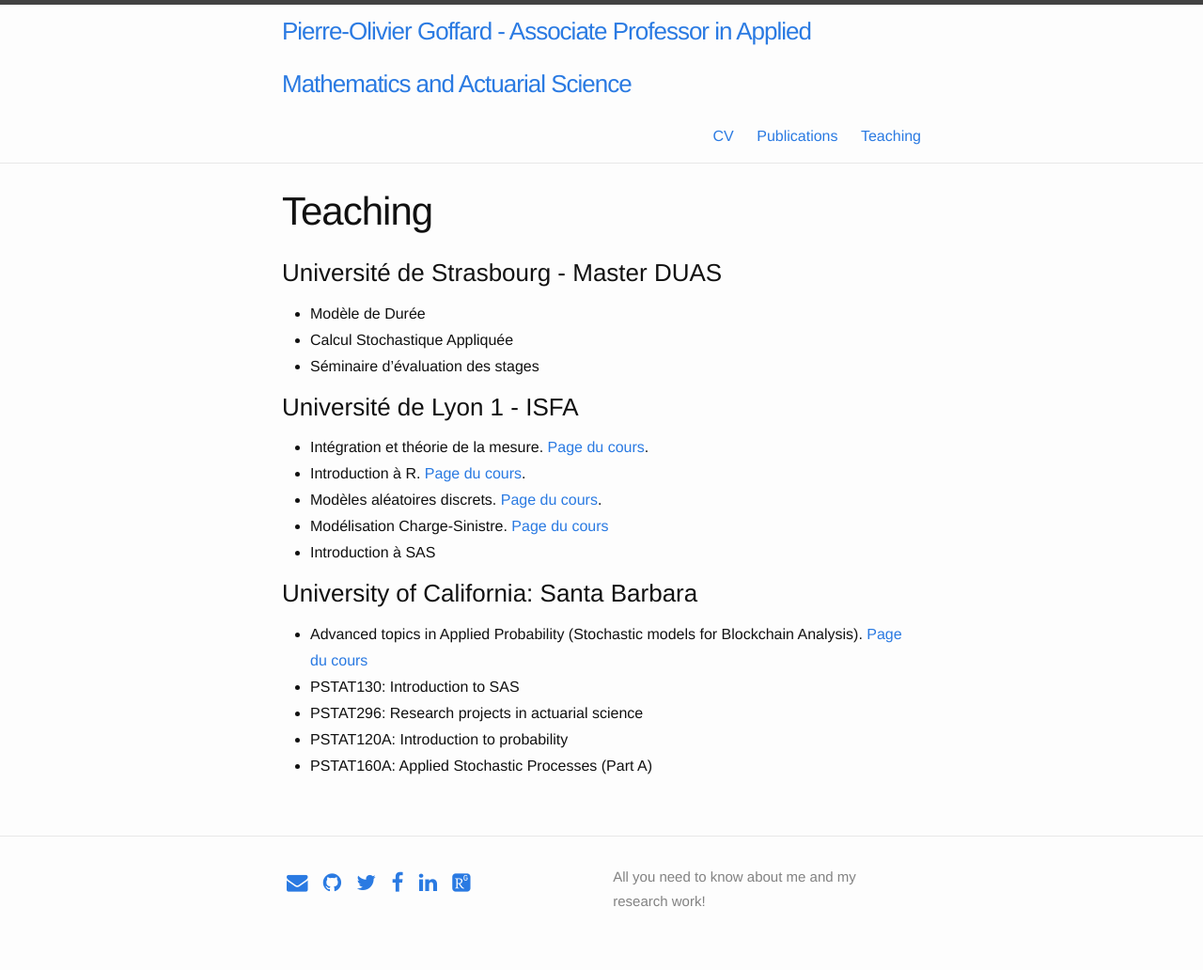
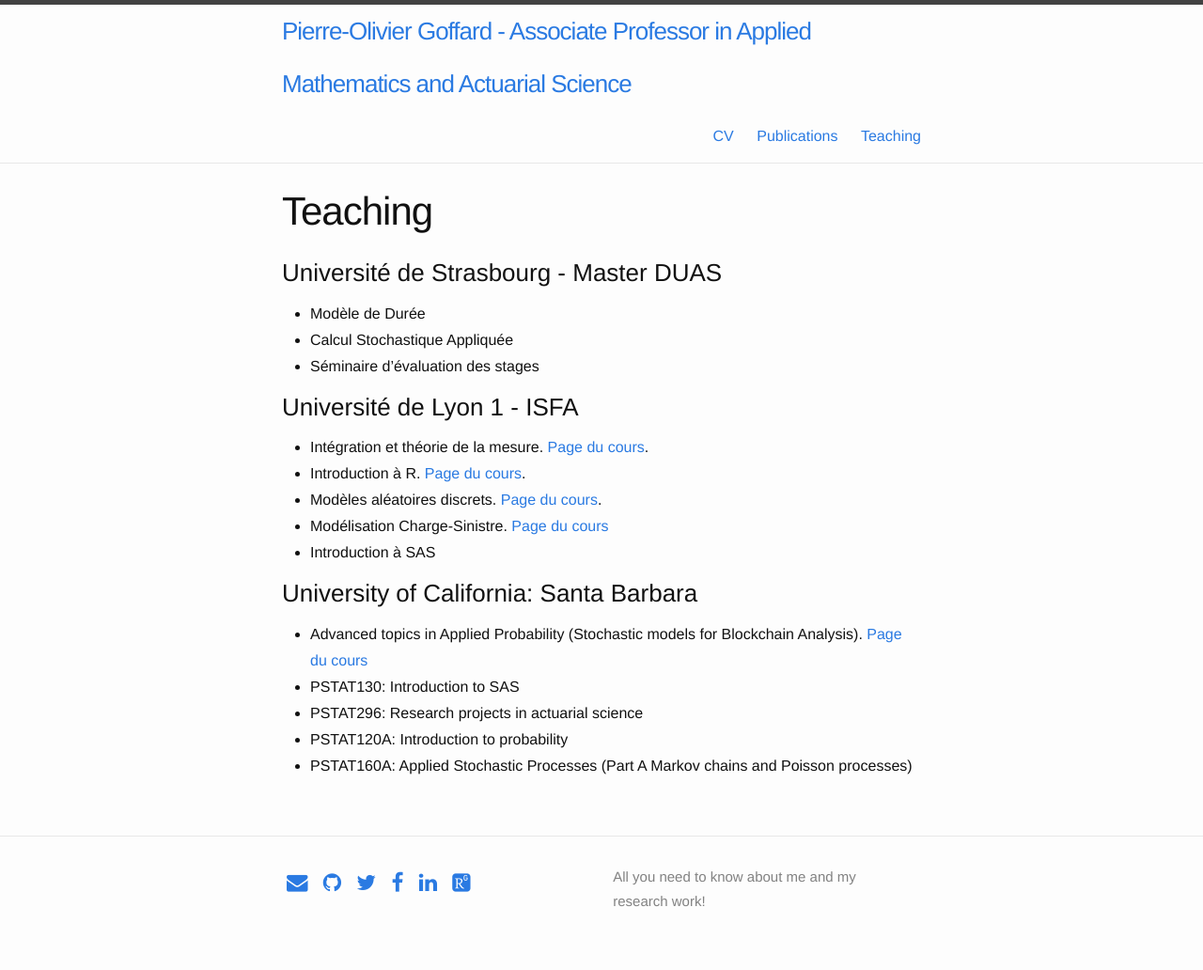
Before and after one commit to LaGauffre/LaGauffre.github.io, a Jekyll site: the page built from Teaching.md, in a window 1280 px wide. Shown: the whole page at 94% size. Built offline with Jekyll 4.4.1, drawn with Linux system fonts in a browser that asks for light colours; nearby versions of some CDN libraries; some web fonts are replaced.

Commit message:
Edit teaching.md

```diff
--- a/Teaching.md
+++ b/Teaching.md
@@ -24,7 +24,7 @@ permalink: /Teaching/
 * PSTAT130: Introduction to SAS
 * PSTAT296: Research projects in actuarial science
 * PSTAT120A: Introduction to probability
-* PSTAT160A: Applied Stochastic Processes (Part A)
+* PSTAT160A: Applied Stochastic Processes (Part A Markov chains and Poisson processes)
 
 
 <!-- ## Introduction à la théorie de la ruine
```
